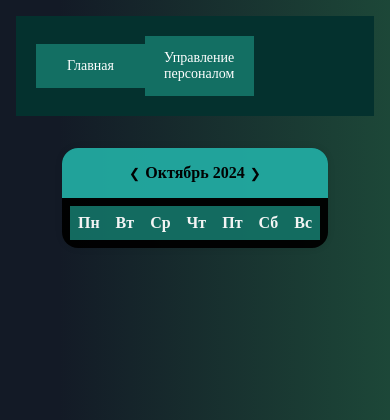
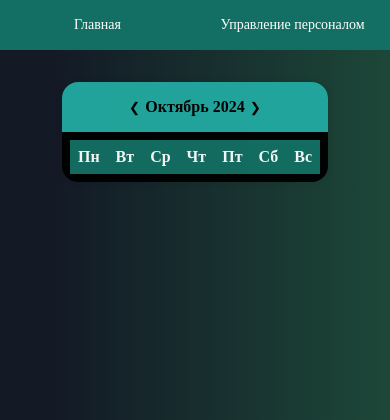
Before and after one commit to Annddreyy/site, a Flask app: template templates/index.html in a window 390 px wide. Shown: the part 64-484 px from the top of the page. Run offline with Flask 3, Linux system fonts and the light colour scheme; the template is opened without the code that fills it, so the values that code supplies are empty; parts of the project's set-up code (start-up, migrations or seed data) failed here and were passed over; some web fonts are replaced.

Commit message:
Fix nav buttons

```diff
--- a/static/styles/navigation-buttons.css
+++ b/static/styles/navigation-buttons.css
@@ -20,32 +20,51 @@
     margin-right: 1em;
 }
 
+@media(max-width: 1200px) {
+    .nav-buttons {
+        background-color: #000000;
+        padding: 0;
+        margin: 0;
+        margin-bottom: 1em;
+        flex-direction: row;
+    }
+    .nav-buttons>a {
+        width: 100%;
+        margin: 0;
+        height: 60px;
+        display: flex;
+        align-items: center;
+        justify-content: center;
+        padding: 0.5em;
+    }
+}
+
 @media(max-width: 700px) {
     .nav-buttons {
         display: grid;
-        grid-template-columns: 1fr 1fr 1fr;
-        height: min-content;
-        margin-top: 1em;
+        grid-template-columns: repeat(3, 1fr);
+    }
+    .nav-buttons>a {
+        height: 50px;
+        padding: 0;
+    }
+}
+
+@media(max-width: 500px) {
+    .nav-buttons {
+        display: grid;
+        grid-template-columns: repeat(2, 1fr);
     }
 }
 
 @media(max-width: 450px) {
     .nav-buttons>a {
-        margin: 0.3em;
         font-size: 14px;
     }
 }
 
 @media(max-width: 350px) {
-    .nav-buttons {
-        display: grid;
-        grid-template-columns: 1fr 1fr;
-        justify-items: center;
-    }
     .nav-buttons>a {
-        margin: 0.2em;
-        font-size: 13px;
-        padding: 0.5em;
-        width: 100%;
+        font-size: 12px;
     }
 }
```
